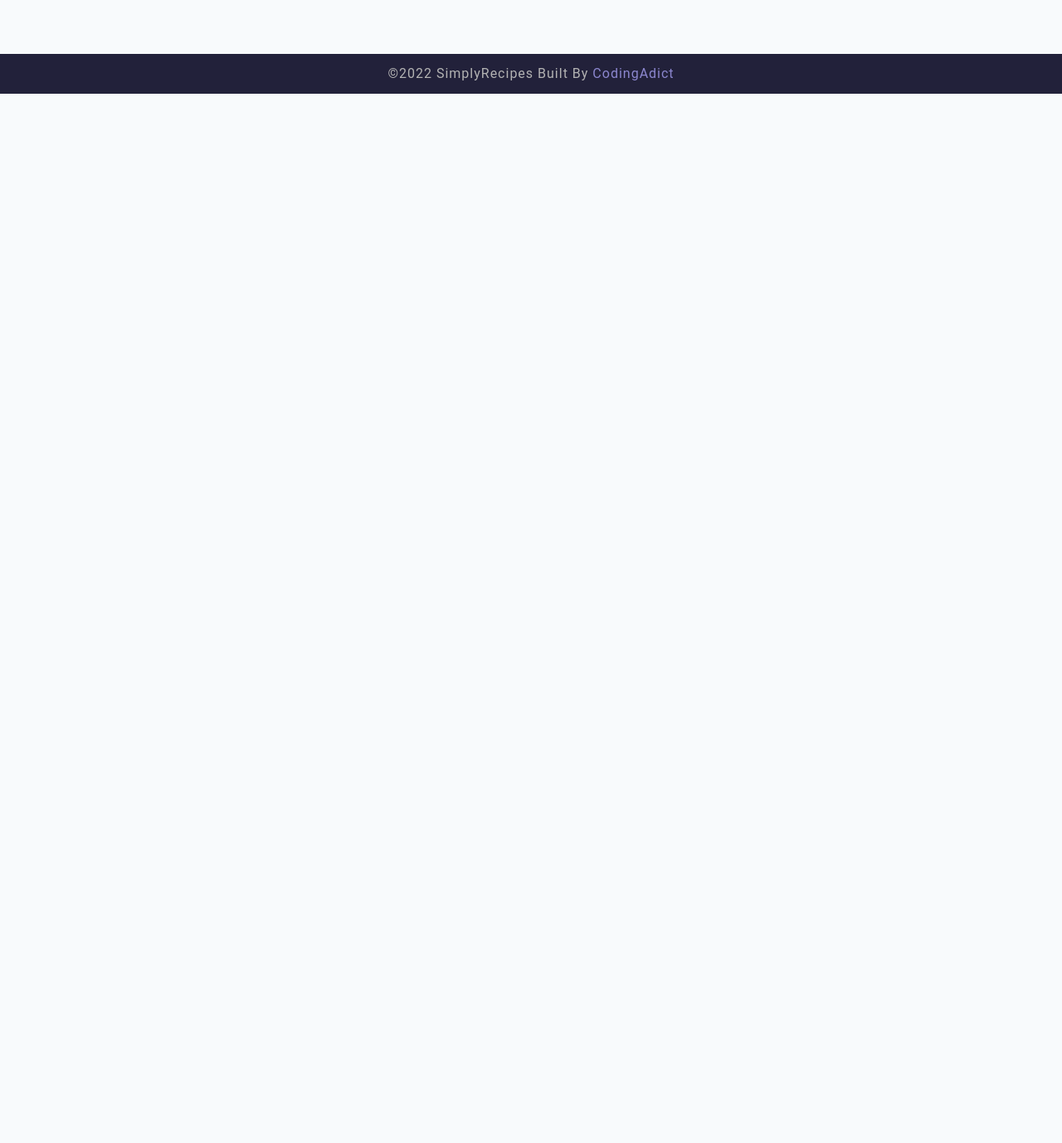
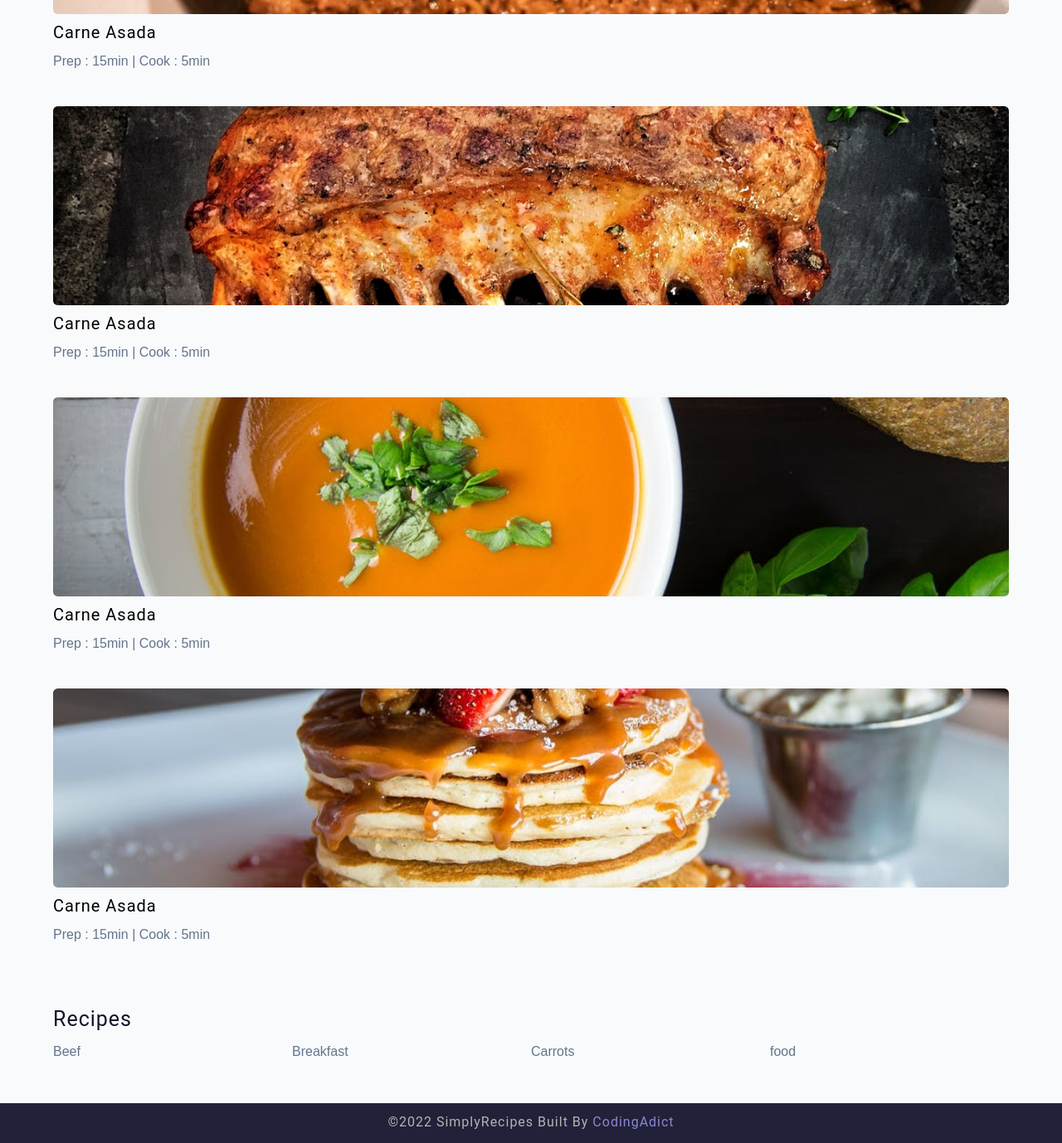
Before and after one commit to Flamcom27/css_course, a plain HTML site: page starter/index.html in a window 1280 px wide. Shown: the part 703-2081 px from the top of the page at 83% size. Before the commit the page ends 816 px from the top, so only its background shows below. Drawn offline with Linux system fonts and the light colour scheme.

Commit message:
min width home page is created

```diff
--- a/starter/css/main.css
+++ b/starter/css/main.css
@@ -358,6 +358,7 @@ Navbar
   position: relative;
   height: 40vh;
   margin-top: 1rem;
+  margin-bottom: 3rem;
   align-items: center;
   border-radius: 0.35rem;
 }
@@ -382,28 +383,83 @@ Navbar
   margin: 0;
   max-width: 100vw;
 }
+/* ############### */
 .recipe-container {
-  display: block;
-  justify-content: center;
-  height: calc(100vh - 8rem - 40vh);
-  position: relative;
+  display: grid;
+  overflow: hidden;
+}
+/* .menu {
+} */
+.menu {
+  margin-bottom: 2rem;
+}
+.dish img {
+  margin-top: 1rem;
+  height: 15rem;
+  width: 100%;
+  object-fit: cover;
+  border-radius: 0.35rem;
+}
+.dish-text h5 {
+  margin-bottom: 0.5rem;
+  color: black;
+}
+.dish-text p {
+  color: #65748a;
 }
 .list {
+  order: 1;
+  display: flex;
+  flex-direction: column;
+  margin-bottom: 3rem;
+}
+.list-tags {
+  display: grid;
+  grid-template-columns: 1fr 1fr 1fr 1fr;
+}
+.list h4 {
+  margin-bottom: 0.5rem;
+}
+.list a {
+  color: #65748a;
+}
+.list a:hover {
+  color: var(--primary-500);
+}
+/* .list {
   position: absolute;
-  /* align-items: center; */
-  /* justify-content: center; */
-  display: inline-flex;
+  display: flex;
   flex-direction: column;
   height: calc(100% - 1rem);
   text-align: left;
+  margin-top: 0;
+  order: 1;
 }
 .list h4 {
+  margin-top: 1rem;
   margin-bottom: 0.5rem;
   font-weight: 500;
 }
 .list a {
   color: #7e8692;
+  transition: var(--transition);
 }
+.list a:hover {
+  color: #5851d8;
+}
+.menu {
+  display: grid;
+  grid-template-columns: 1fr 1fr 1fr;
+  align-items: center;
+  margin: 0 auto;
+}
+.dish {
+  display: block;
+}
+.dish img {
+  height: 6rem;
+  width: 8rem;
+} */
 /*
 ##############
   footer
--- a/starter/index.html
+++ b/starter/index.html
@@ -58,15 +58,49 @@
         <!-- list -->
         <ul class="list">
           <h4>Recipes</h4>
-          <a href="#">Beef</a>
-          <a href="#">Breakfast</a>
-          <a href="#">Carrots</a>
-          <a href="#">food</a>
+          <div class="list-tags">
+            <a href="#">Beef</a>
+            <a href="#">Breakfast</a>
+            <a href="#">Carrots</a>
+            <a href="#">food</a>
+          </div>
         </ul>
         <!-- list ends -->
         <!-- menu -->
         <div class="menu">
+          <a href="#" class="dish">
+            <img src="/starter/assets/recipes/recipe-1.jpeg"
 
+            alt="">
+            <div class="dish-text">
+              <h5>Carne Asada</h5>
+              <p>Prep : 15min | Cook : 5min</p>
+            </div>
+          </a>
+          <a href="#" class="dish">
+            <img src="/starter/assets/recipes/recipe-2.jpeg"
+            alt="">
+            <div class="dish-text">
+              <h5>Carne Asada</h5>
+              <p>Prep : 15min | Cook : 5min</p>
+            </div>
+          </a>
+          <a href="#" class="dish">
+            <img src="/starter/assets/recipes/recipe-3.jpeg"
+            alt="">
+            <div class="dish-text">
+              <h5>Carne Asada</h5>
+              <p>Prep : 15min | Cook : 5min</p>
+            </div>
+          </a>
+          <a href="#" class="dish">
+            <img src="/starter/assets/recipes/recipe-4.jpeg"
+            alt="">
+            <div class="dish-text">
+              <h5>Carne Asada</h5>
+              <p>Prep : 15min | Cook : 5min</p>
+            </div>
+          </a>
         </div>
         <!-- menu ends -->
       </section>
```
